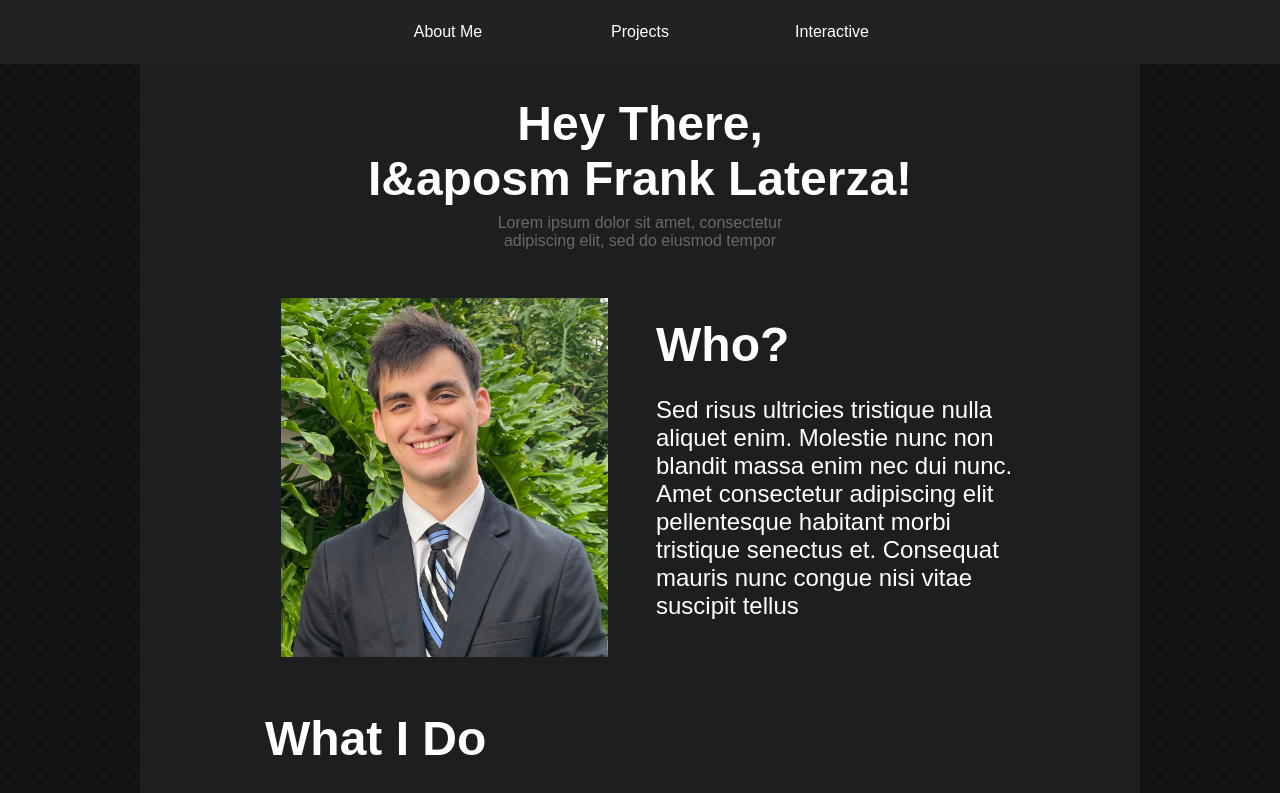
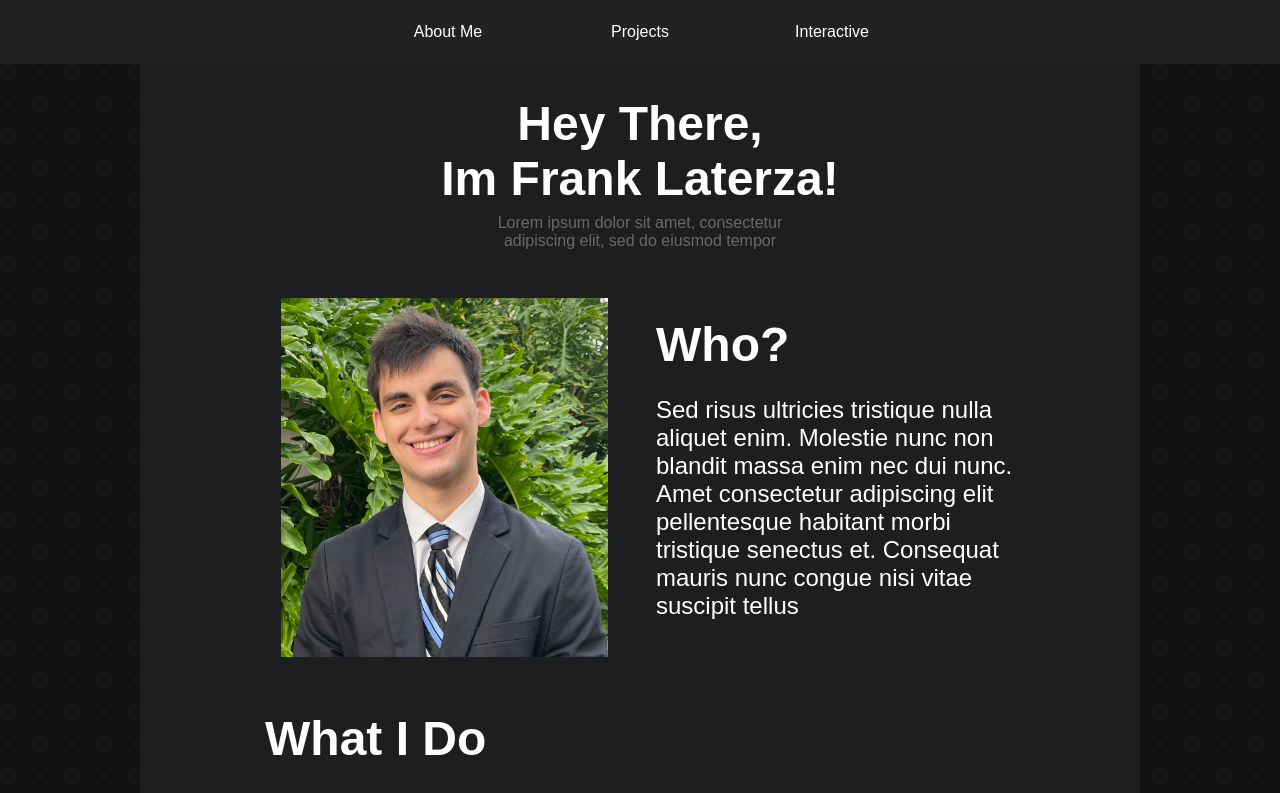
Before and after one commit to FrankLaterza/franklaterza, a Next.js app: page / in a window 1280 px wide. Shown: the top 793 px of the page. Built offline with nearby package versions, Linux system fonts and the light colour scheme.

Commit message:
no comma

```diff
--- a/pages/index.tsx
+++ b/pages/index.tsx
@@ -21,7 +21,7 @@ const Home: NextPage = () => {
         <div className={styles.header}>
           <h1>
             Hey There, <br/>
-            I&aposm Frank Laterza!
+            Im Frank Laterza!
           </h1>
           <p className={styles.undergraph}>
             Lorem ipsum dolor sit amet, consectetur adipiscing elit,
```
